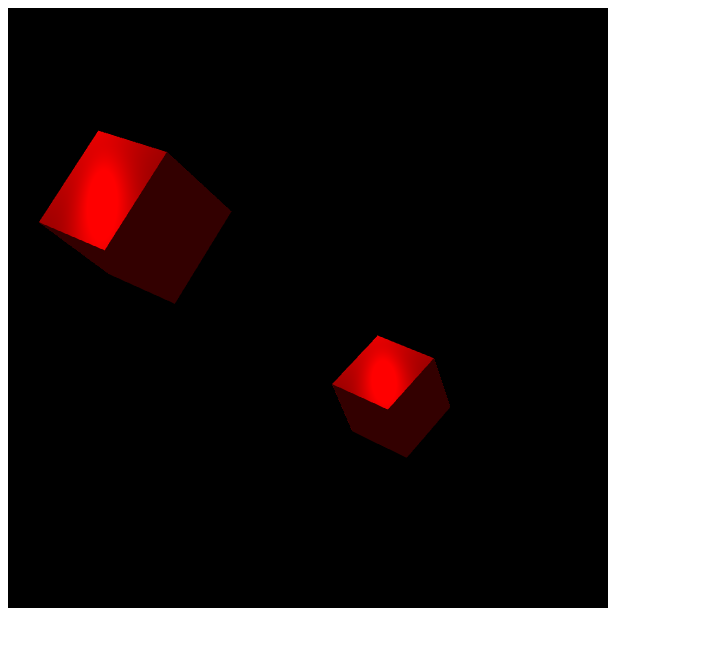
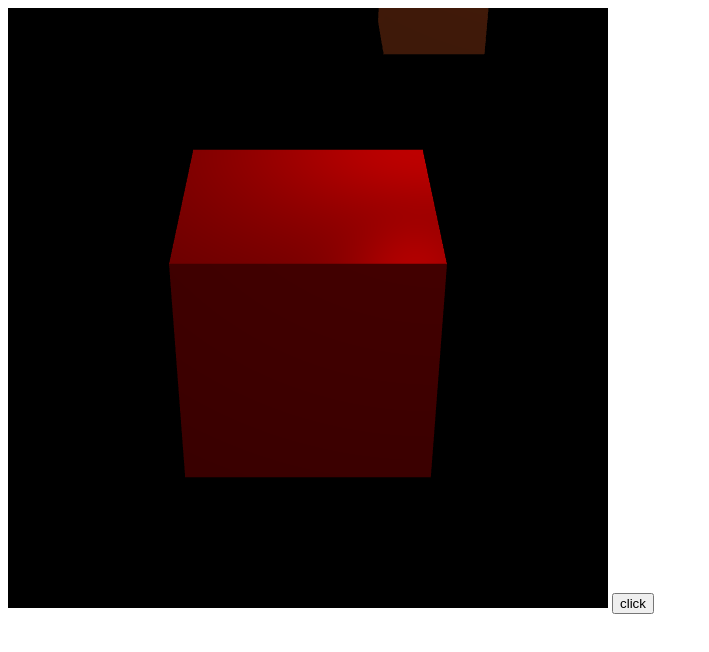
Before and after one commit to Patrick00017/PGL, a plain HTML site: page DrawRectangle.html in a window 1280 px wide. Shown: the whole page, without its empty margins (0-709 px from the left). Drawn offline with Linux system fonts and the light colour scheme.

Commit message:
add: multiple lights, point light and direction light.

```diff
--- a/DrawRectangle.html
+++ b/DrawRectangle.html
@@ -10,6 +10,7 @@
 </head>
 <body onload="main()">
 <canvas id="canvas" width="600" height="600"></canvas>
+<button id="button">click</button>
 </body>
 <script src="DrawRectangle.js"></script>
 </html>
--- a/DrawRectangle.js
+++ b/DrawRectangle.js
@@ -1,14 +1,12 @@
-function drawRectangle(gl, eye, projection, view, model, lightDirection, lightColor, ambientLight) {
+function drawRectangle(gl, eye, projection, view, model, lightDirection, lightColor, ambientLight, color) {
     const A_POSITION = 'a_position'
     const A_POINTCOLOR = 'a_pointColor'
     const A_NORMAL = 'a_normal'
-    const U_LIGHTPOSITION = 'u_lightPosition'
-    const U_LIGHTCOLOR = 'u_lightColor'
-    const U_AMBIENT = 'u_ambient'
     const U_EYEPOSITION = 'u_eyePosition'
     const U_PROJECTION = 'u_projection'
     const U_VIEW = 'u_view'
     const U_MODEL = 'u_model'
+    const U_NORMALMODEL = 'u_normalmodel'
 
     const V_POINTCOLOR = 'v_pointColor'
     const V_NORMAL = 'v_normal'
@@ -21,6 +19,7 @@ function drawRectangle(gl, eye, projection, view, model, lightDirection, lightCo
         uniform mat4 ${U_PROJECTION};
         uniform mat4 ${U_VIEW};
         uniform mat4 ${U_MODEL};
+        uniform mat4 ${U_NORMALMODEL};
 
         varying vec3 ${V_POINTCOLOR};
         varying vec3 ${V_NORMAL};
@@ -28,40 +27,103 @@ function drawRectangle(gl, eye, projection, view, model, lightDirection, lightCo
         void main()
         {
             gl_Position = ${U_PROJECTION} * ${U_VIEW} * ${U_MODEL} * ${A_POSITION};
-            ${V_FRAGPOS} = vec3(${A_POSITION});
-            ${V_NORMAL} = ${A_NORMAL};
+            ${V_FRAGPOS} = mat3(${U_MODEL}) * vec3(${A_POSITION});
+            ${V_NORMAL} = mat3(${U_NORMALMODEL}) * ${A_NORMAL};
             ${V_POINTCOLOR} = ${A_POINTCOLOR};
             gl_PointSize = 2.0;
         }
     `
+
+    const dirLightStructName = 'DirLight'
+    const dirLightStruct = `
+        struct ${dirLightStructName} {
+            vec3 direction;
+            vec3 color;
+            vec3 ambient;
+            vec3 diffuse;
+            vec3 specular;
+        };
+    `
+
+    const pointLightStructName = 'PointLight'
+    const pointLightStruct = `
+        struct ${pointLightStructName} {
+            vec3 position;
+            vec3 ambient;
+            vec3 diffuse;
+            vec3 specular;
+            vec3 color;
+            float constant;
+            float linear;
+            float quadratic;
+        };
+    `
     const fragmentShader = `
         precision mediump float;
-        uniform vec3 ${U_LIGHTPOSITION};
-        uniform vec3 ${U_LIGHTCOLOR};
-        uniform vec3 ${U_AMBIENT};
+        #define NR_POINT_LIGHTS 1
+        ${pointLightStruct}
+        ${dirLightStruct}
+        uniform ${pointLightStructName} light[NR_POINT_LIGHTS];
+        uniform ${dirLightStructName} dirLight;
         uniform vec3 ${U_EYEPOSITION};
         varying vec3 ${V_POINTCOLOR};
         varying vec3 ${V_NORMAL};
         varying vec3 ${V_FRAGPOS};
+
+        vec3 calcDirLight(${dirLightStructName} light, vec3 normal, vec3 viewDir);
+        vec3 calcPointLight(${pointLightStructName} light, vec3 normal, vec3 viewDir, vec3 fragPos);
+
         void main()
         {
             vec3 normal = normalize(${V_NORMAL});
-            vec3 lightDirection = normalize(${U_LIGHTPOSITION} - ${V_FRAGPOS});
-            float nDotL = max(dot(normal, lightDirection), 0.0);
-            vec3 ambient = ${U_AMBIENT} * ${U_LIGHTCOLOR};
-            vec3 diffuse = ${U_LIGHTCOLOR} * ${U_LIGHTCOLOR} * nDotL;
+            vec3 viewDir = normalize(${U_EYEPOSITION} - ${V_FRAGPOS});
 
-            vec3 eyeDirection = normalize(${U_EYEPOSITION});
-            vec3 reflectDirection = reflect(-lightDirection, normal);
-            float eDotR = max(dot(eyeDirection, reflectDirection), 0.0);
-            float specStrength = 0.5;
-            float shininess = 64.0;
-            float spec = pow(eDotR, shininess);
-            vec3 specular = specStrength * spec * ${U_LIGHTCOLOR};
+            vec3 result = vec3(0.0, 0.0, 0.0);
+            // result += calcDirLight(dirLight, normal, viewDir);
+            for(int i=0;i<NR_POINT_LIGHTS;i++)
+                result += calcPointLight(light[i], normal, viewDir, ${V_FRAGPOS});
 
-            vec3 result = (ambient + diffuse + specular) * ${V_POINTCOLOR};
+            result *= ${V_POINTCOLOR};
+
             gl_FragColor = vec4(result, 1.0);
         }
+
+        vec3 calcDirLight(${dirLightStructName} light, vec3 normal, vec3 viewDir){
+            vec3 lightDir = normalize(-light.direction);
+            // diffuse shading
+            float diff = max(dot(normal, lightDir), 0.0);
+            // specular shading
+            vec3 reflectDir = reflect(-lightDir, normal);
+            float shininess = 64.0;
+            float spec = pow(max(dot(viewDir, reflectDir), 0.0), shininess);
+            // combine results
+            vec3 ambient  = light.ambient  * vec3(1.0, 0.5, 0.31);
+            vec3 diffuse  = light.diffuse  * diff * vec3(1.0, 0.5, 0.31);
+            vec3 specular = light.specular * spec * vec3(0.5, 0.5, 0.5);
+            return (ambient + diffuse + specular);
+        }
+
+        vec3 calcPointLight(${pointLightStructName} light, vec3 normal, vec3 viewDir, vec3 fragPos){
+            vec3 lightDir = normalize(light.position - fragPos);
+            // diffuse shading
+            float diff = max(dot(normal, lightDir), 0.0);
+            // specular shading
+            vec3 reflectDir = reflect(-lightDir, normal);
+            float shininess = 32.0;
+            float spec = pow(max(dot(viewDir, reflectDir), 0.0), shininess);
+            // attenuation
+            float distance    = length(light.position - fragPos);
+            float attenuation = 1.0 / (light.constant + light.linear * distance + light.quadratic * (distance * distance));
+            // combine results
+            vec3 ambient  = light.ambient  * vec3(1.0, 0.5, 0.31);
+            vec3 diffuse  = light.diffuse  * diff * vec3(1.0, 0.5, 0.31);
+            vec3 specular = light.specular * spec * vec3(0.5, 0.5, 0.5);
+            ambient  *= attenuation;
+            diffuse  *= attenuation;
+            specular *= attenuation;
+            return (ambient + diffuse + specular);
+        }
+
     `
 
     // add listener to click
@@ -74,51 +136,54 @@ function drawRectangle(gl, eye, projection, view, model, lightDirection, lightCo
         // 1.0, 1.0, -1.0, 1.0, 0.0, 0.0,  //v5
         // -1.0, 1.0, -1.0, 1.0, 0.0, 0.0,  //v6
         // -1.0, -1.0, -1.0, 1.0, 0.0, 0.0,  //v7
+        //position     color          normal
+        1.0, 1.0, 1.0, color[0], color[1], color[2], 0.0, 0.0, 1.0,//v0
+        -1.0, 1.0, 1.0, color[0], color[1], color[2], 0.0, 0.0, 1.0,  //v1
+        -1.0, -1.0, 1.0, color[0], color[1], color[2], 0.0, 0.0, 1.0, //v2
+        1.0, 1.0, 1.0, color[0], color[1], color[2], 0.0, 0.0, 1.0,//v0
+        -1.0, -1.0, 1.0, color[0], color[1], color[2], 0.0, 0.0, 1.0, //v2
+        1.0, -1.0, 1.0, color[0], color[1], color[2], 0.0, 0.0, 1.0,//v3
 
-        1.0, 1.0, 1.0, 1.0, 0.0, 0.0, 0.0, 0.0, 1.0,//v0
-        -1.0, 1.0, 1.0, 1.0, 0.0, 0.0, 0.0, 0.0, 1.0,  //v1
-        -1.0, -1.0, 1.0, 1.0, 0.0, 0.0, 0.0, 0.0, 1.0, //v2
-        1.0, 1.0, 1.0, 1.0, 0.0, 0.0, 0.0, 0.0, 1.0,//v0
-        -1.0, -1.0, 1.0, 1.0, 0.0, 0.0, 0.0, 0.0, 1.0, //v2
-        1.0, -1.0, 1.0, 1.0, 0.0, 0.0, 0.0, 0.0, 1.0,//v3
+        1.0, 1.0, 1.0, color[0], color[1], color[2], 1.0, 0.0, 0.0,//v0
+        1.0, -1.0, 1.0, color[0], color[1], color[2], 1.0, 0.0, 0.0,//v3
+        1.0, -1.0, -1.0, color[0], color[1], color[2], 1.0, 0.0, 0.0, //v4
+        1.0, 1.0, 1.0, color[0], color[1], color[2], 1.0, 0.0, 0.0,//v0
+        1.0, -1.0, -1.0, color[0], color[1], color[2], 1.0, 0.0, 0.0, //v4
+        1.0, 1.0, -1.0, color[0], color[1], color[2], 1.0, 0.0, 0.0,//v5
 
-        1.0, 1.0, 1.0, 1.0, 0.0, 0.0, 1.0, 0.0, 0.0,//v0
-        1.0, -1.0, 1.0, 1.0, 0.0, 0.0, 1.0, 0.0, 0.0,//v3
-        1.0, -1.0, -1.0, 1.0, 0.0, 0.0, 1.0, 0.0, 0.0, //v4
-        1.0, 1.0, 1.0, 1.0, 0.0, 0.0, 1.0, 0.0, 0.0,//v0
-        1.0, -1.0, -1.0, 1.0, 0.0, 0.0, 1.0, 0.0, 0.0, //v4
-        1.0, 1.0, -1.0, 1.0, 0.0, 0.0, 1.0, 0.0, 0.0,//v5
+        1.0, 1.0, 1.0, color[0], color[1], color[2], 0.0, 1.0, 0.0,//v0
+        1.0, 1.0, -1.0, color[0], color[1], color[2], 0.0, 1.0, 0.0,//v5
+        -1.0, 1.0, -1.0, color[0], color[1], color[2], 0.0, 1.0, 0.0, //v6
+        1.0, 1.0, 1.0, color[0], color[1], color[2], 0.0, 1.0, 0.0,//v0
+        -1.0, 1.0, 1.0, color[0], color[1], color[2], 0.0, 1.0, 0.0, //v1
+        -1.0, 1.0, -1.0, color[0], color[1], color[2], 0.0, 1.0, 0.0, //v6
 
-        1.0, 1.0, 1.0, 1.0, 0.0, 0.0, 0.0, 1.0, 0.0,//v0
-        1.0, 1.0, -1.0, 1.0, 0.0, 0.0, 0.0, 1.0, 0.0,//v5
-        -1.0, 1.0, -1.0, 1.0, 0.0, 0.0, 0.0, 1.0, 0.0, //v6
-        1.0, 1.0, 1.0, 1.0, 0.0, 0.0, 0.0, 1.0, 0.0,//v0
-        -1.0, 1.0, 1.0, 1.0, 0.0, 0.0, 0.0, 1.0, 0.0, //v1
-        -1.0, 1.0, -1.0, 1.0, 0.0, 0.0, 0.0, 1.0, 0.0, //v6
+        -1.0, 1.0, 1.0, color[0], color[1], color[2], -1.0, 0.0, 0.0, //v1
+        -1.0, 1.0, -1.0, color[0], color[1], color[2], -1.0, 0.0, 0.0, //v6
+        -1.0, -1.0, -1.0, color[0], color[1], color[2], -1.0, 0.0, 0.0,  //v7
+        -1.0, 1.0, 1.0, color[0], color[1], color[2], -1.0, 0.0, 0.0, //v1
+        -1.0, -1.0, 1.0, color[0], color[1], color[2], -1.0, 0.0, 0.0, //v2
+        -1.0, -1.0, -1.0, color[0], color[1], color[2], -1.0, 0.0, 0.0,  //v7
 
-        -1.0, 1.0, 1.0, 1.0, 0.0, 0.0, -1.0, 0.0, 0.0, //v1
-        -1.0, 1.0, -1.0, 1.0, 0.0, 0.0, -1.0, 0.0, 0.0, //v6
-        -1.0, -1.0, -1.0, 1.0, 0.0, 0.0, -1.0, 0.0, 0.0,  //v7
-        -1.0, 1.0, 1.0, 1.0, 0.0, 0.0, -1.0, 0.0, 0.0, //v1
-        -1.0, -1.0, 1.0, 1.0, 0.0, 0.0, -1.0, 0.0, 0.0, //v2
-        -1.0, -1.0, -1.0, 1.0, 0.0, 0.0, -1.0, 0.0, 0.0,  //v7
+        1.0, -1.0, 1.0, color[0], color[1], color[2], 0.0, -1.0, 0.0,//v3
+        1.0, -1.0, -1.0, color[0], color[1], color[2], 0.0, -1.0, 0.0, //v4
+        -1.0, -1.0, -1.0, color[0], color[1], color[2], 0.0, -1.0, 0.0,  //v7
+        -1.0, -1.0, 1.0, color[0], color[1], color[2], 0.0, -1.0, 0.0, //v2
+        1.0, -1.0, 1.0, color[0], color[1], color[2], 0.0, -1.0, 0.0,//v3
+        -1.0, -1.0, -1.0, color[0], color[1], color[2], 0.0, -1.0, 0.0,  //v7
 
-        1.0, -1.0, 1.0, 1.0, 0.0, 0.0, 0.0, -1.0, 0.0,//v3
-        1.0, -1.0, -1.0, 1.0, 0.0, 0.0, 0.0, -1.0, 0.0, //v4
-        -1.0, -1.0, -1.0, 1.0, 0.0, 0.0, 0.0, -1.0, 0.0,  //v7
-        -1.0, -1.0, 1.0, 1.0, 0.0, 0.0, 0.0, -1.0, 0.0, //v2
-        1.0, -1.0, 1.0, 1.0, 0.0, 0.0, 0.0, -1.0, 0.0,//v3
-        -1.0, -1.0, -1.0, 1.0, 0.0, 0.0, 0.0, -1.0, 0.0,  //v7
-
-        1.0, -1.0, -1.0, 1.0, 0.0, 0.0, 0.0, 0.0, -1.0, //v4
-        -1.0, 1.0, -1.0, 1.0, 0.0, 0.0, 0.0, 0.0, -1.0, //v6
-        -1.0, -1.0, -1.0, 1.0, 0.0, 0.0, 0.0, 0.0, -1.0,  //v7
-        1.0, -1.0, -1.0, 1.0, 0.0, 0.0, 0.0, 0.0, -1.0, //v4
-        1.0, 1.0, -1.0, 1.0, 0.0, 0.0, 0.0, 0.0, -1.0,//v5
-        -1.0, 1.0, -1.0, 1.0, 0.0, 0.0, 0.0, 0.0, -1.0, //v6
+        1.0, -1.0, -1.0, color[0], color[1], color[2], 0.0, 0.0, -1.0, //v4
+        -1.0, 1.0, -1.0, color[0], color[1], color[2], 0.0, 0.0, -1.0, //v6
+        -1.0, -1.0, -1.0, color[0], color[1], color[2], 0.0, 0.0, -1.0,  //v7
+        1.0, -1.0, -1.0, color[0], color[1], color[2], 0.0, 0.0, -1.0, //v4
+        1.0, 1.0, -1.0, color[0], color[1], color[2], 0.0, 0.0, -1.0,//v5
+        -1.0, 1.0, -1.0, color[0], color[1], color[2], 0.0, 0.0, -1.0, //v6
 
     ]
     const indexlength = 9
+    const normalModel = new Matrix4()
+    normalModel.setInverseOf(model)
+    normalModel.transpose()
     const vertexArray = new Float32Array(points)
     // const indexesArray = new Uint8Array(elementIndexes)
     if (!initShaders(gl, vertexShader, fragmentShader)) {
@@ -127,6 +192,7 @@ function drawRectangle(gl, eye, projection, view, model, lightDirection, lightCo
     const vertexBuffer = gl.createBuffer()
     gl.bindBuffer(gl.ARRAY_BUFFER, vertexBuffer)
     gl.bufferData(gl.ARRAY_BUFFER, vertexArray, gl.STATIC_DRAW)
+
     const a_position = gl.getAttribLocation(gl.program, A_POSITION)
     const a_pointColor = gl.getAttribLocation(gl.program, A_POINTCOLOR)
     const a_normal = gl.getAttribLocation(gl.program, A_NORMAL)
@@ -134,21 +200,44 @@ function drawRectangle(gl, eye, projection, view, model, lightDirection, lightCo
     const u_projection = gl.getUniformLocation(gl.program, U_PROJECTION)
     const u_view = gl.getUniformLocation(gl.program, U_VIEW)
     const u_model = gl.getUniformLocation(gl.program, U_MODEL)
-    const u_lightDirection = gl.getUniformLocation(gl.program, U_LIGHTPOSITION)
-    const u_lightColor = gl.getUniformLocation(gl.program, U_LIGHTCOLOR)
-    const u_ambient = gl.getUniformLocation(gl.program, U_AMBIENT)
+    const u_normalModel = gl.getUniformLocation(gl.program, U_NORMALMODEL)
     const u_eyePosition = gl.getUniformLocation(gl.program, U_EYEPOSITION)
 
-    gl.uniform3fv(u_lightDirection, lightDirection.elements)
-    gl.uniform3fv(u_lightColor, lightColor.elements)
-    gl.uniform3fv(u_ambient, ambientLight.elements)
+    // find direction light and give the value.
+    const u_dirLightDirection = gl.getUniformLocation(gl.program, 'dirLight.direction')
+    const u_dirLightColor = gl.getUniformLocation(gl.program, 'dirLight.color')
+    const u_dirLightAmbient = gl.getUniformLocation(gl.program, 'dirLight.ambient')
+    const u_dirLightDiffuse = gl.getUniformLocation(gl.program, 'dirLight.diffuse')
+    const u_dirLightSpecular = gl.getUniformLocation(gl.program, 'dirLight.specular')
+    gl.uniform3fv(u_dirLightDirection, lightDirection.elements)
+    gl.uniform3fv(u_dirLightColor, lightColor.elements)
+    gl.uniform3fv(u_dirLightAmbient, new Vector3([0.3, 0.24, 0.14]).elements)
+    gl.uniform3fv(u_dirLightDiffuse, new Vector3([0.5, 0.5, 0.31]).elements)
+    gl.uniform3fv(u_dirLightSpecular, new Vector3([0.5, 0.5, 0.5]).elements)
+
+    // find point light and give the value
+    const u_lightPosition = gl.getUniformLocation(gl.program, 'light[0].position')
+    const u_lightColor = gl.getUniformLocation(gl.program, 'light[0].color')
+    const u_ambient = gl.getUniformLocation(gl.program, 'light[0].ambient')
+    const u_diffuse = gl.getUniformLocation(gl.program, 'light[0].diffuse')
+    const u_specStrength = gl.getUniformLocation(gl.program, 'light[0].specular')
+    const u_constant = gl.getUniformLocation(gl.program, 'light[0].constant')
+    const u_linear = gl.getUniformLocation(gl.program, 'light[0].linear')
+    const u_quadratic = gl.getUniformLocation(gl.program, 'light[0].quadratic')
+    gl.uniform3fv(u_lightPosition, new Vector3([0.5, 1.2, -0.5]).elements)
+    gl.uniform3fv(u_lightColor, new Vector3([1.0, 1.0, 1.0]).elements)
+    gl.uniform3fv(u_ambient, new Vector3([0.3, 0.24, 0.14]).elements)
+    gl.uniform3fv(u_diffuse, new Vector3([0.5, 0.5, 0.31]).elements)
+    gl.uniform3fv(u_specStrength, new Vector3([0.5,0.5,0.5]).elements)
+    gl.uniform1f(u_constant, 1.0)
+    gl.uniform1f(u_linear, 0.09)
+    gl.uniform1f(u_quadratic, 0.032)
+
     gl.uniformMatrix4fv(u_projection, false, projection.elements)
     gl.uniformMatrix4fv(u_view, false, view.elements)
     gl.uniformMatrix4fv(u_model, false, model.elements)
+    gl.uniformMatrix4fv(u_normalModel, false, normalModel.elements)
 
-    const mvp = new Matrix4()
-    mvp.setPerspective(30, 1, 1, 100)
-    mvp.lookAt(4.0, 2.5, 4.0, 0, 0, 0, 0, 1, 0)
     gl.uniform3fv(u_eyePosition, eye.elements)
 
     const FSIZE = vertexArray.BYTES_PER_ELEMENT
@@ -178,16 +267,29 @@ function main() {
     gl.clear(gl.COLOR_BUFFER_BIT | gl.DEPTH_BUFFER_BIT)
 
 
-    const lightDirection = new Vector3([-2.0, 2.5, -2.0])
+    const lightDirection = new Vector3([0.0, -2.5, 4.0])
     const lightColor = new Vector3([1.0, 1.0, 1.0])
     const ambientLight = new Vector3([0.2, 0.2, 0.2])
-    const eyePosition = new Vector3([4.0, 2.5, 4.0])
+    const eyePosition = new Vector3([0.0, 2.5, 4.0])
     const projection = new Matrix4().setPerspective(30, 1, 1, 100)
-    const view = new Matrix4().lookAt(4.0, 2.5, 4.0, 0, 0, 0, 0, 1, 0)
-    const model1 = new Matrix4().scale(0.2, 0.2, 0.2).rotate(25.0, 1.0, 0.0, 0.0).translate(2.5, -2.2, 0.2)
-    const model2 = new Matrix4().scale(0.3, 0.3, 0.3).rotate(45.0, 1.0, 0.0, 0.0).translate(-2.5, 2.5, 0.2)
+    let view = new Matrix4().lookAt(0.0, 2.5, 4.0, 0, 0, 0, 0, 1, 0)
+    const model1 = new Matrix4().scale(0.5, 0.5, 0.5).rotate(0.0, 1.0, 0.0, 0.0).translate(0.0, 0.0, 0.0)
+    // const model2 = new Matrix4().scale(0.3, 0.3, 0.3).rotate(45.0, 1.0, 0.0, 0.0).translate(-2.5, 2.5, 0.2)
+    //draw light
+    const pointlightPosition = new Vector3([0.5, 1.2, -0.5])
+    const lightModel = new Matrix4().translate(pointlightPosition.elements[0], pointlightPosition.elements[1], pointlightPosition.elements[2]).scale(0.2, 0.2, 0.2)
+    drawRectangle(gl, eyePosition, projection, view, model1, lightDirection, lightColor, ambientLight, new Vector3([1.0, 0.0, 0.0]).elements)
+    // drawRectangle(gl, eyePosition, projection, view, model2, lightDirection, lightColor, ambientLight, new Vector3([0.0, 1.0, 0.0]).elements)
+    drawRectangle(gl, eyePosition, projection, view, lightModel, lightDirection, lightColor, ambientLight, new Vector3([1.0, 1.0, 1.0]).elements)
 
-    drawRectangle(gl, eyePosition, projection, view, model1, lightDirection, lightColor, ambientLight)
-    drawRectangle(gl, eyePosition, projection, view, model2, lightDirection, lightColor, ambientLight)
-    // drawRectangle(gl, points2, index2)
+
+    const button = document.getElementById('button')
+    button.addEventListener('click', (e) => {
+        view = view.rotate(10.0, 0.0, 1.0, 0.0)
+        gl.clearColor(0.0, 0.0, 0.0, 1.0)
+        gl.clear(gl.COLOR_BUFFER_BIT | gl.DEPTH_BUFFER_BIT)
+        drawRectangle(gl, eyePosition, projection, view, model1, lightDirection, lightColor, ambientLight, new Vector3([1.0, 0.0, 0.0]).elements)
+        drawRectangle(gl, eyePosition, projection, view, lightModel, lightDirection, lightColor, ambientLight, new Vector3([1.0, 1.0, 1.0]).elements)
+    })
+
 }
```
